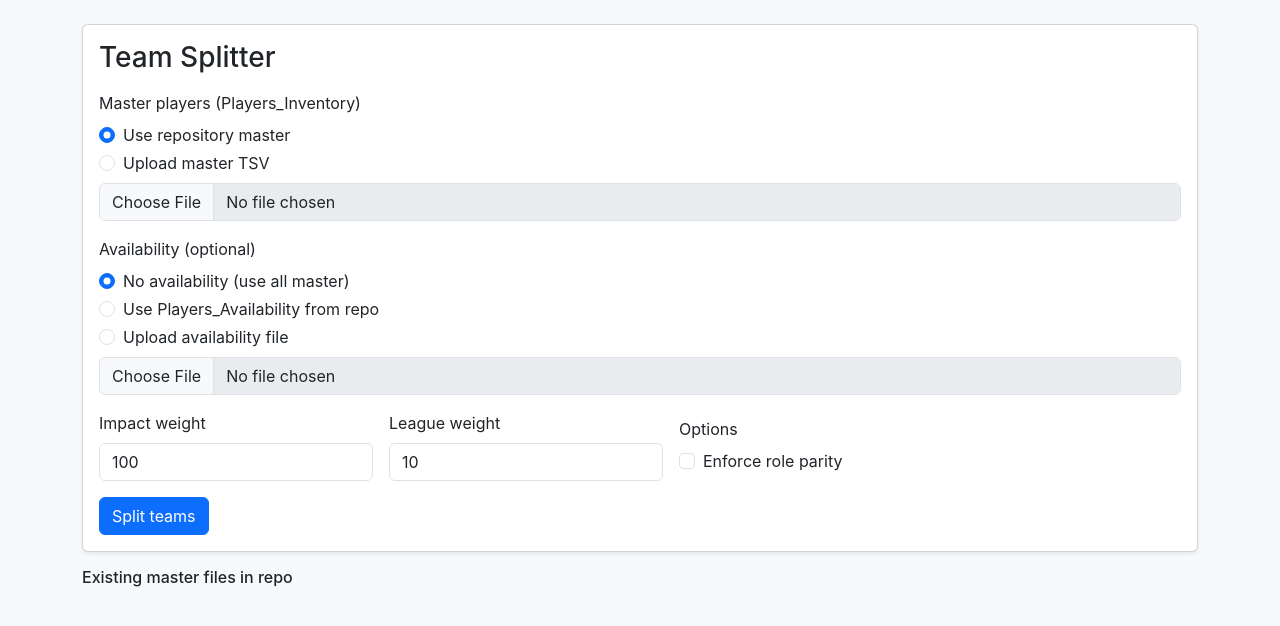
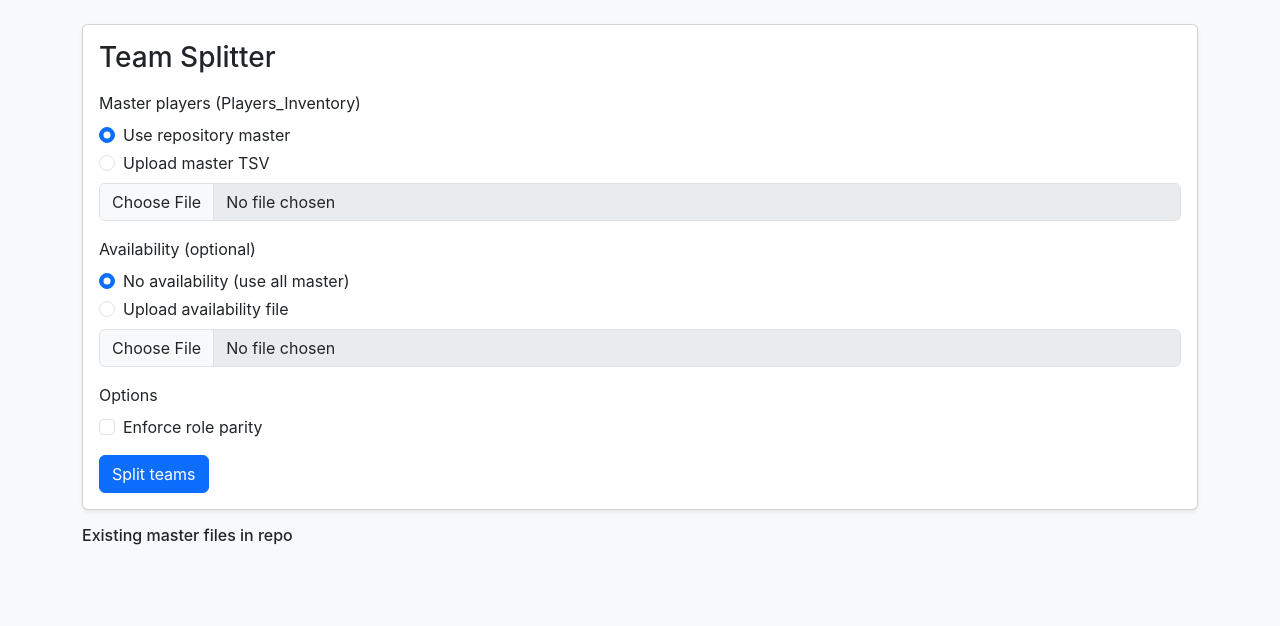
Before and after one commit to varunapj/CricketApp, a Flask app: page / in a window 1280 px wide. Shown: the top 626 px of the page. Run offline with Flask 3, Linux system fonts and the light colour scheme.

Commit message:
UI: remove repo availability option and weight inputs; update validation

```diff
--- a/app.py
+++ b/app.py
@@ -54,14 +54,6 @@ def split():
             availability_path = save_upload(up, prefix='avail_')
 
     # weights and options
-    try:
-        impact_w = int(request.form.get('impact_weight', 100))
-    except ValueError:
-        impact_w = 100
-    try:
-        league_w = int(request.form.get('league_weight', 10))
-    except ValueError:
-        league_w = 10
     role_parity = bool(request.form.get('role_parity'))
 
     # parse master players
@@ -78,7 +70,7 @@ def split():
         ambiguous = []
         players_to_split = players
 
-    teamA, teamB, totals = split_teams(players_to_split, impact_w=impact_w, league_w=league_w, ensure_role_parity=role_parity)
+    teamA, teamB, totals = split_teams(players_to_split, ensure_role_parity=role_parity)
 
     # write generated files
     a_path = GENERATED_DIR / 'ui_team_A.tsv'
@@ -105,4 +97,6 @@ def download(fname):
 
 
 if __name__ == '__main__':
-    app.run(debug=True)
+    host = os.environ.get('FLASK_HOST', '127.0.0.1')
+    port = int(os.environ.get('FLASK_PORT', '5000'))
+    app.run(host=host, port=port, debug=True)
--- a/static/app.js
+++ b/static/app.js
@@ -4,7 +4,6 @@ document.addEventListener('DOMContentLoaded', function () {
   const masterFile = document.getElementById('master_file');
 
   const availNone = document.getElementById('avail_none');
-  const availRepo = document.getElementById('avail_repo');
   const availUpload = document.getElementById('avail_upload');
   const availFile = document.getElementById('availability_file');
 
@@ -16,7 +15,7 @@ document.addEventListener('DOMContentLoaded', function () {
   }
 
   [masterRepo, masterUpload].forEach(el => el && el.addEventListener('change', updateMaster));
-  [availNone, availRepo, availUpload].forEach(el => el && el.addEventListener('change', updateAvail));
+  [availNone, availUpload].forEach(el => el && el.addEventListener('change', updateAvail));
 
   updateMaster();
   updateAvail();
@@ -25,17 +24,6 @@ document.addEventListener('DOMContentLoaded', function () {
   const form = document.getElementById('splitForm');
   if (form) {
     form.addEventListener('submit', function (e) {
-      const impact = document.getElementById('impact_weight');
-      const league = document.getElementById('league_weight');
-      let ok = true;
-      if (!impact || isNaN(impact.value) || Number(impact.value) < 0) ok = false;
-      if (!league || isNaN(league.value) || Number(league.value) < 0) ok = false;
-      if (!ok) {
-        e.preventDefault();
-        alert('Please provide valid non-negative numeric weights for Impact and League.');
-        return false;
-      }
-
       // ensure master chosen (repo is default)
       if (masterUpload && masterUpload.checked && masterFile && masterFile.files.length === 0) {
         e.preventDefault();
--- a/templates/index.html
+++ b/templates/index.html
@@ -33,31 +33,17 @@
                 <label class="form-check-label" for="avail_none">No availability (use all master)</label>
               </div>
               <div class="form-check mt-1">
-                <input class="form-check-input" type="radio" name="availability_source" id="avail_repo" value="repo">
-                <label class="form-check-label" for="avail_repo">Use Players_Availability from repo</label>
-              </div>
-              <div class="form-check mt-1">
                 <input class="form-check-input" type="radio" name="availability_source" id="avail_upload" value="upload">
                 <label class="form-check-label" for="avail_upload">Upload availability file</label>
               </div>
               <input class="form-control mt-2" type="file" name="availability_file" id="availability_file" accept=".tsv,.txt,.csv" disabled>
             </div>
 
-            <div class="row g-3 align-items-center mb-3">
-              <div class="col-auto">
-                <label class="form-label">Impact weight</label>
-                <input class="form-control" type="number" name="impact_weight" id="impact_weight" value="100" min="0">
-              </div>
-              <div class="col-auto">
-                <label class="form-label">League weight</label>
-                <input class="form-control" type="number" name="league_weight" id="league_weight" value="10" min="0">
-              </div>
-              <div class="col-auto">
-                <label class="form-label d-block">Options</label>
-                <div class="form-check">
-                  <input class="form-check-input" type="checkbox" name="role_parity" id="role_parity">
-                  <label class="form-check-label" for="role_parity">Enforce role parity</label>
-                </div>
+            <div class="mb-3">
+              <label class="form-label d-block">Options</label>
+              <div class="form-check">
+                <input class="form-check-input" type="checkbox" name="role_parity" id="role_parity">
+                <label class="form-check-label" for="role_parity">Enforce role parity</label>
               </div>
             </div>
 
```
Also changed, not shown: README.md.
